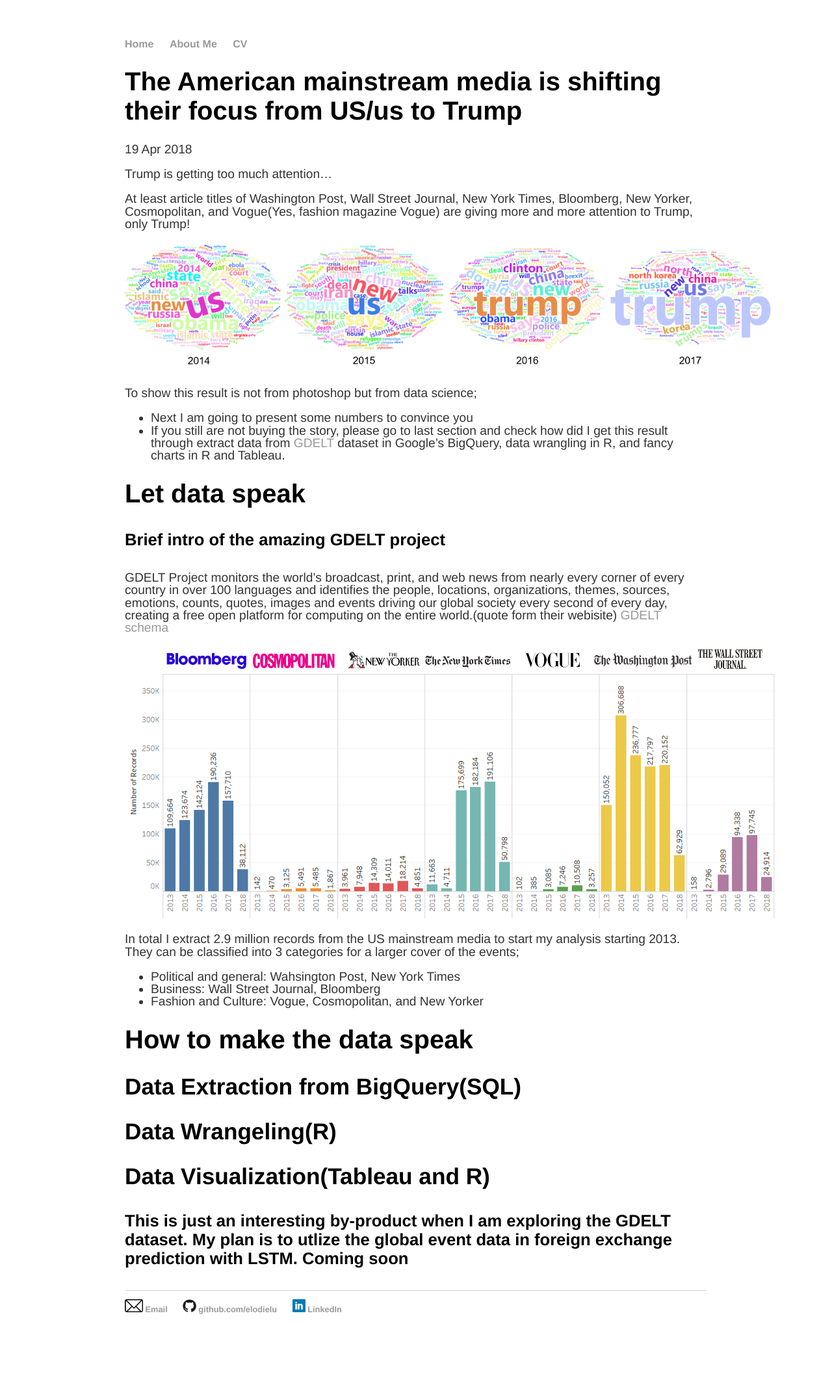
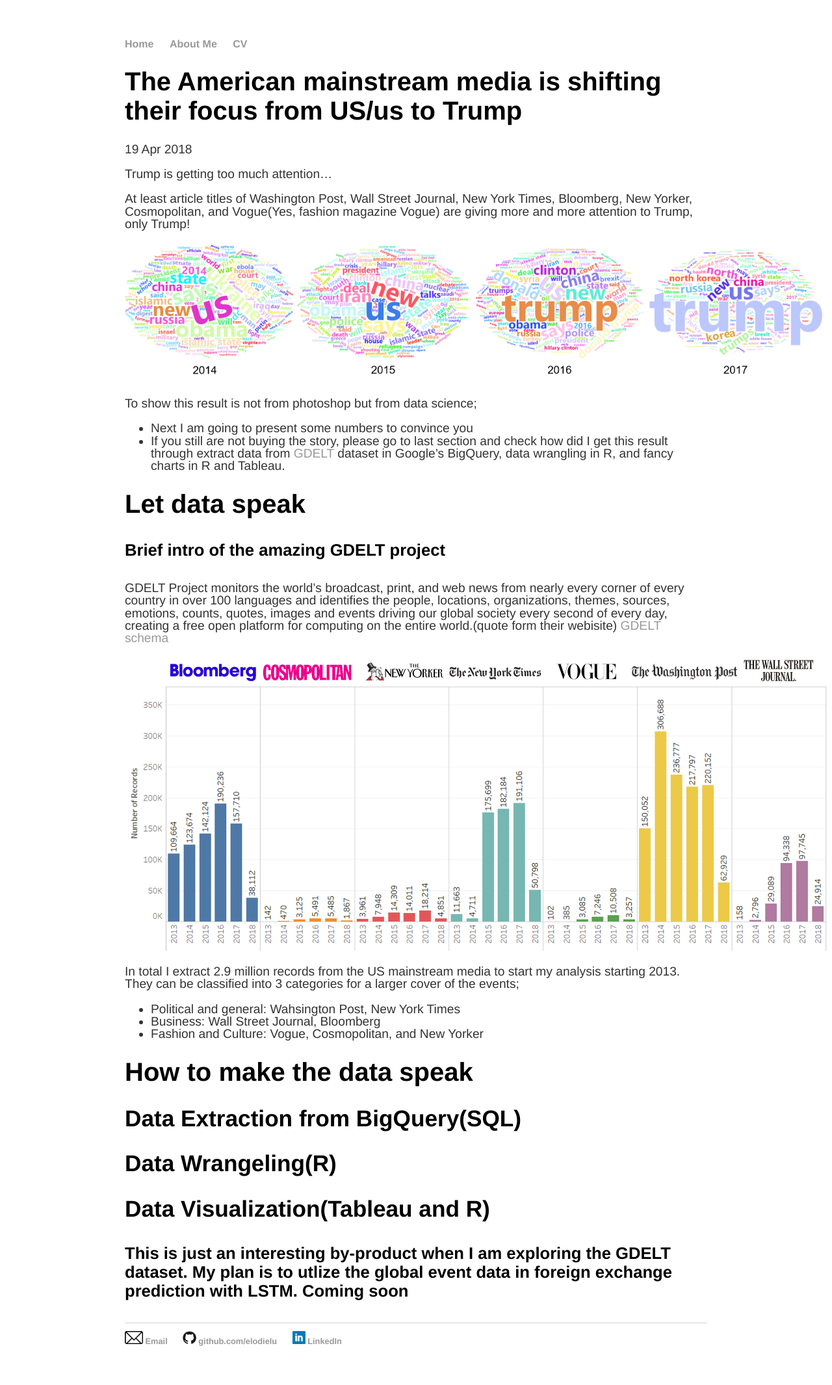
Before and after one commit to elodielu/elodielu.github.io, a Jekyll site: the page built from _posts/2018-04-19-text-analysis-media.md, in a window 1280 px wide. Shown: the whole page at 65% size. Built offline with Jekyll 4.4.1, drawn with Linux system fonts in a browser that asks for light colours; before the commit the page ends 2082 px from its top, so only the background shows below that.

Commit message:
Update 2018-04-19-text-analysis-media.md

```diff
--- a/_posts/2018-04-19-text-analysis-media.md
+++ b/_posts/2018-04-19-text-analysis-media.md
@@ -8,7 +8,7 @@
 
 At least article titles of Washington Post, Wall Street Journal, New York Times, Bloomberg, New Yorker, Cosmopolitan, and Vogue(Yes, fashion magazine Vogue) are giving more and more attention to Trump, only Trump!
 
-<img src="https://elodielu.github.io/picture/wordcloud.png" width = "1000">
+<img src="https://elodielu.github.io/picture/wordcloud.png" width = "1080">
 
 To show this result is not from photoshop but from data science;
 * Next I am going to present some numbers to convince you
@@ -21,7 +21,7 @@
 
 GDELT Project monitors the world's broadcast, print, and web news from nearly every corner of every country in over 100 languages and identifies the people, locations, organizations, themes, sources, emotions, counts, quotes, images and events driving our global society every second of every day, creating a free open platform for computing on the entire world.(quote form their webisite) [GDELT schema](https://elodielu.github.io/material/megadata.pdf)
 
-<img src="https://elodielu.github.io/picture/data_source.png" width = "1000">
+<img src="https://elodielu.github.io/picture/data_source.png" width = "1080">
 
 In total I extract 2.9 million records from the US mainstream media to start my analysis starting 2013. They can be classified into 3 categories for a larger cover of the events;
 * Political and general: Wahsington Post, New York Times
```
